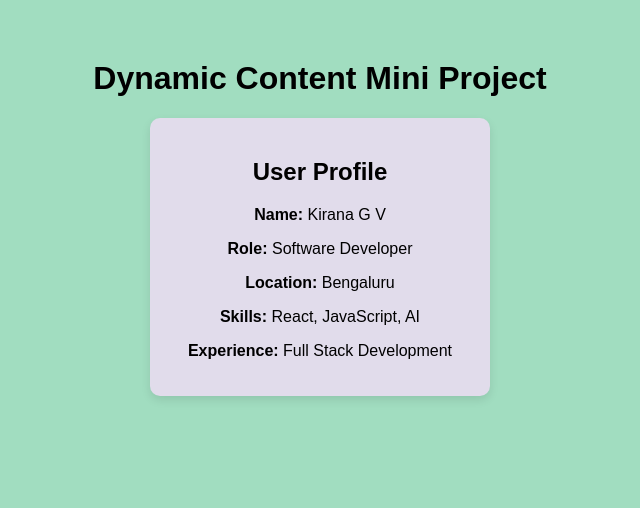
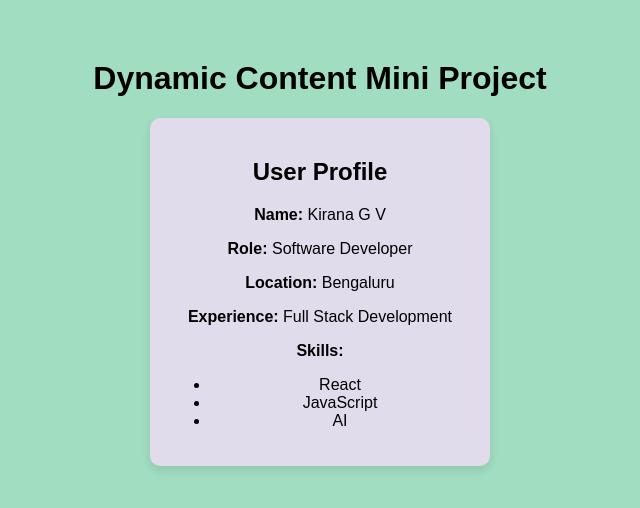
Before and after one commit to Kirangv121/VTU-Internship, a React (Vite) app in the folder Activity_Assignments_code/Activity3_Assignment3/assignment3/: page / in a window 1280 px wide. Shown: the top 508 px of the page, without its empty margins (320-960 px from the left). Built offline with nearby package versions, Linux system fonts and the light colour scheme.

Commit message:
Activity3

```diff
--- a/Activity_Assignments_code/Activity3_Assignment3/assignment3/src/components/DynamicContent.jsx
+++ b/Activity_Assignments_code/Activity3_Assignment3/assignment3/src/components/DynamicContent.jsx
@@ -1,25 +1,35 @@
-import { useState } from "react";
+import React from "react";
 
 function DynamicContent() {
-
-  const [user] = useState({
+  const user = {
     name: "Kirana G V",
     role: "Software Developer",
     location: "Bengaluru",
-    skills: "React, JavaScript, AI",
+    skills: ["React", "JavaScript", "AI"],
     experience: "Full Stack Development"
-  });
+  };
+
+  const { name, role, location, skills, experience } = user;
 
   return (
     <div className="card">
-      <h2>User Profile</h2>
+      <h2 className="card-title">User Profile</h2>
 
-      <p><b>Name:</b> {user.name}</p>
-      <p><b>Role:</b> {user.role}</p>
-      <p><b>Location:</b> {user.location}</p>
-      <p><b>Skills:</b> {user.skills}</p>
-      <p><b>Experience:</b> {user.experience}</p>
+      <div className="card-body">
+        <p><strong>Name:</strong> {name}</p>
+        <p><strong>Role:</strong> {role}</p>
+        <p><strong>Location:</strong> {location}</p>
+        <p><strong>Experience:</strong> {experience}</p>
 
+        <div>
+          <strong>Skills:</strong>
+          <ul>
+            {skills.map((skill, index) => (
+              <li key={index}>{skill}</li>
+            ))}
+          </ul>
+        </div>
+      </div>
     </div>
   );
 }
```
